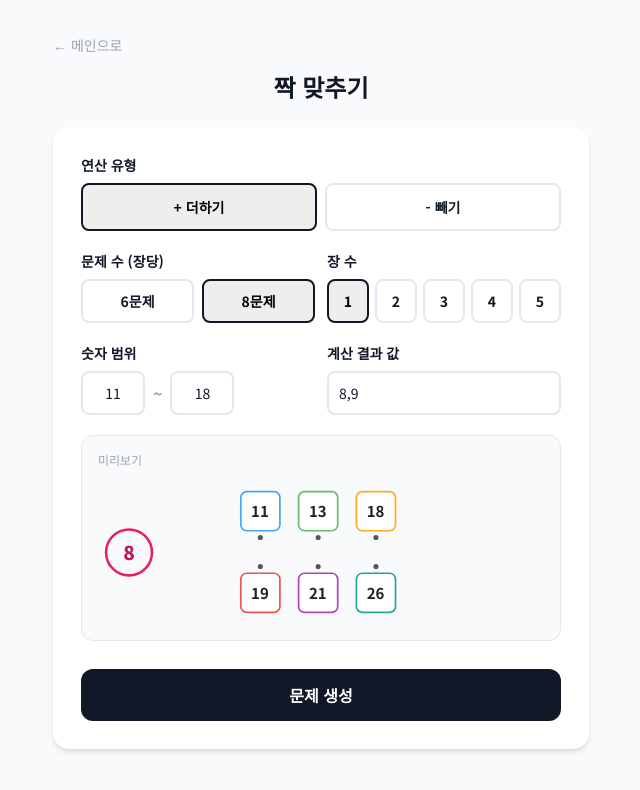
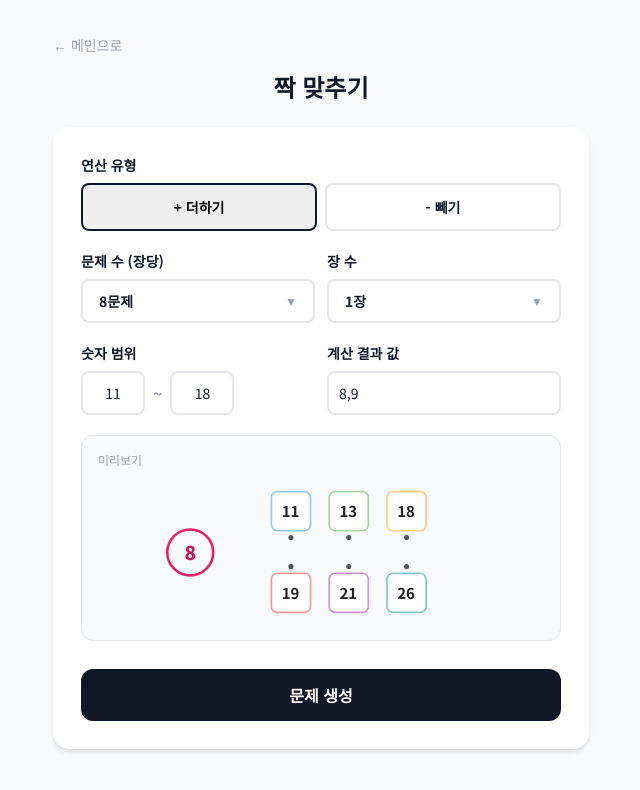
Before and after one commit to neozzzzz/mathlab, a Next.js app: page /match in a window 1280 px wide. Shown: the top 790 px of the page, without its empty margins (319-959 px from the left). Built offline with nearby package versions, Linux system fonts and the light colour scheme.

Commit message:
before codex full fix

```diff
--- a/src/app/match/page.tsx
+++ b/src/app/match/page.tsx
@@ -1,8 +1,51 @@
 "use client";
 
-import { useState } from "react";
+import { useState, useRef, useEffect } from "react";
 import { useRouter } from "next/navigation";
 import Link from "next/link";
+
+function Dropdown({ value, options, onChange }: { value: number; options: { value: number; label: string }[]; onChange: (v: number) => void }) {
+  const [open, setOpen] = useState(false);
+  const ref = useRef<HTMLDivElement>(null);
+  const selected = options.find(o => o.value === value);
+
+  useEffect(() => {
+    const handler = (e: MouseEvent) => {
+      if (ref.current && !ref.current.contains(e.target as Node)) setOpen(false);
+    };
+    document.addEventListener("mousedown", handler);
+    return () => document.removeEventListener("mousedown", handler);
+  }, []);
+
+  return (
+    <div ref={ref} className="relative">
+      <button
+        onClick={() => setOpen(!open)}
+        className="w-full flex items-center justify-between py-2.5 px-4 border-2 border-gray-200 rounded-lg font-bold text-sm bg-white cursor-pointer focus:outline-none focus:border-gray-900 transition-colors"
+      >
+        <span>{selected?.label}</span>
+        <span className={`text-gray-400 text-xs transition-transform ${open ? "rotate-180" : ""}`}>▼</span>
+      </button>
+      {open && (
+        <div className="absolute z-50 top-full left-0 right-0 mt-1 bg-white border-2 border-gray-200 rounded-lg shadow-lg overflow-hidden">
+          {options.map((o) => (
+            <div
+              key={o.value}
+              onClick={() => { onChange(o.value); setOpen(false); }}
+              className={`py-2.5 px-4 text-sm font-bold cursor-pointer transition-colors ${
+                value === o.value
+                  ? "bg-gray-900 text-white"
+                  : "hover:bg-gray-100 text-gray-700"
+              }`}
+            >
+              {o.label}
+            </div>
+          ))}
+        </div>
+      )}
+    </div>
+  );
+}
 import { encodeParams, type GeneratorParams } from "@/lib/generator";
 
 export default function Home() {
@@ -86,39 +129,19 @@ export default function Home() {
         <div className="flex gap-3 mb-5">
           <div className="flex-1">
             <label className="block font-bold text-sm mb-2">문제 수 (장당)</label>
-            <div className="flex gap-2">
-              {[6, 8].map((n) => (
-                <button
-                  key={n}
-                  onClick={() => setCount(n)}
-                  className={`flex-1 py-2.5 border-2 rounded-lg font-bold text-sm cursor-pointer transition-all ${
-                    count === n
-                      ? "border-gray-900 bg-[#ddd]/50 text-black"
-                      : "border-gray-200 bg-white hover:border-gray-400"
-                  }`}
-                >
-                  {n}문제
-                </button>
-              ))}
-            </div>
+            <Dropdown
+              value={count}
+              options={[6, 8].map(n => ({ value: n, label: `${n}문제` }))}
+              onChange={setCount}
+            />
           </div>
           <div className="flex-1">
             <label className="block font-bold text-sm mb-2">장 수</label>
-            <div className="flex gap-1.5">
-              {[1, 2, 3, 4, 5].map((n) => (
-                <button
-                  key={n}
-                  onClick={() => setSheets(n)}
-                  className={`flex-1 py-2.5 border-2 rounded-lg font-bold text-sm cursor-pointer transition-all ${
-                    sheets === n
-                      ? "border-gray-900 bg-[#ddd]/50 text-black"
-                      : "border-gray-200 bg-white hover:border-gray-400"
-                  }`}
-                >
-                  {n}
-                </button>
-              ))}
-            </div>
+            <Dropdown
+              value={sheets}
+              options={[1, 2, 3, 4, 5].map(n => ({ value: n, label: `${n}장` }))}
+              onChange={setSheets}
+            />
           </div>
         </div>
 
@@ -164,14 +187,14 @@ export default function Home() {
           <div className="mb-5 p-4 bg-gray-50 rounded-xl border border-gray-200">
             <p className="text-xs text-gray-400 mb-3">미리보기</p>
             <div className="flex items-center gap-[6px]" style={{ transform: "scale(0.85)", transformOrigin: "left center" }}>
-              <div style={{ width: 57, height: 57, minWidth: 57, marginLeft: 8, borderRadius: "50%", border: "3px solid #e91e63", display: "flex", alignItems: "center", justifyContent: "center", fontSize: "1.4rem", fontWeight: 900, color: "#c2185b" }}>
+              <div style={{ width: 57, height: 57, minWidth: 57, marginLeft: 80, borderRadius: "50%", border: "3px solid #e91e63", display: "flex", alignItems: "center", justifyContent: "center", fontSize: "1.4rem", fontWeight: 900, color: "#c2185b" }}>
                 {(operands.split(",").map(n => parseInt(n.trim())).filter(n => !isNaN(n))[0]) || "?"}
               </div>
               <div className="flex-1 flex flex-col">
                 <div className="flex justify-center" style={{ gap: 20 }}>
                   {(() => {
                     const tops = rangeMin > 0 && rangeMax > 0 ? [rangeMin, rangeMin + 2, rangeMax] : [11, 13, 18];
-                    const borders = ["#42a5f5", "#66bb6a", "#ffa726"];
+                    const borders = ["#90caf9", "#a5d6a7", "#ffcc80"];
                     return tops.map((n, j) => (
                       <div key={j} className="flex flex-col items-center">
                         <div style={{ width: 48, height: 48, display: "flex", alignItems: "center", justifyContent: "center", borderRadius: 8, fontSize: "1.1rem", fontWeight: 700, border: `2px solid ${borders[j]}`, color: "#222", background: "#fff" }}>{n}</div>
@@ -187,7 +210,7 @@ export default function Home() {
                     const tops = rangeMin > 0 && rangeMax > 0 ? [rangeMin, rangeMin + 2, rangeMax] : [11, 13, 18];
                     const hasAll = type && op !== undefined;
                     const results = hasAll ? tops.map(n => type === "sub" ? n - op : n + op) : null;
-                    const borders = ["#ef5350", "#ab47bc", "#26a69a"];
+                    const borders = ["#ef9a9a", "#ce93d8", "#80cbc4"];
                     return [0, 1, 2].map((j) => (
                       <div key={j} className="flex flex-col items-center">
                         <div style={{ width: 6, height: 6, borderRadius: "50%", background: "#555", margin: "4px 0" }} />
--- a/src/app/preview/page.tsx
+++ b/src/app/preview/page.tsx
@@ -1,21 +1,21 @@
 "use client";
 
 import { useSearchParams } from "next/navigation";
-import { Suspense, useMemo, useState } from "react";
+import { Suspense, useEffect, useState } from "react";
 import { decodeParams, generateAllSheets, type Problem } from "@/lib/generator";
 import { saveWorksheet } from "@/lib/supabase";
 import { Printer, Share2, Copy, Check } from "lucide-react";
 import Link from "next/link";
 
 const TOP_COLORS = [
-  { border: "#42a5f5", label: "blue" },
-  { border: "#66bb6a", label: "green" },
-  { border: "#ffa726", label: "orange" },
+  { border: "#90caf9", label: "blue" },
+  { border: "#a5d6a7", label: "green" },
+  { border: "#ffcc80", label: "orange" },
 ];
 const BOT_COLORS = [
-  { border: "#ef5350", label: "red" },
-  { border: "#ab47bc", label: "purple" },
-  { border: "#26a69a", label: "teal" },
+  { border: "#ef9a9a", label: "red" },
+  { border: "#ce93d8", label: "purple" },
+  { border: "#80cbc4", label: "teal" },
 ];
 
 function ProblemCard({ problem, index }: { problem: Problem; index: number }) {
@@ -166,6 +166,7 @@ function Sheet({
     type === "sub"
       ? "⭕의 수를 빼어서 나온 결과를 선으로 이어 보세요."
       : "⭕의 수를 더해서 나온 결과를 선으로 이어 보세요.";
+  const rowCount = Math.ceil(problems.length / 2);
 
   return (
     <div className="sheet bg-white mx-auto" style={{ width: "210mm", minHeight: "297mm", boxSizing: "border-box", padding: "10mm 12mm" }}>
@@ -202,11 +203,19 @@ function Sheet({
 
       {/* 문제 그리드 */}
       <div
-        className="grid grid-cols-2 max-[600px]:grid-cols-1"
-        style={{ gap: "16px 12px" }}
+        className="grid grid-cols-2"
+        style={{
+          height: "243mm",
+          gap: "16px 12px",
+          gridTemplateRows: `repeat(${rowCount}, minmax(0, 1fr))`,
+        }}
       >
         {problems.map((p, i) => (
-          <ProblemCard key={i} problem={p} index={i} />
+          <div key={i} className="h-full flex items-center">
+            <div className="w-full">
+              <ProblemCard problem={p} index={i} />
+            </div>
+          </div>
         ))}
       </div>
     </div>
@@ -220,10 +229,12 @@ function PreviewContent() {
   const [saving, setSaving] = useState(false);
   const [copied, setCopied] = useState(false);
 
-  const allSheets = useMemo(() => {
-    if (!params) return [];
-    return generateAllSheets(params);
-  }, [searchParams.toString()]); // eslint-disable-line react-hooks/exhaustive-deps
+  const [allSheets, setAllSheets] = useState<Problem[][]>([]);
+
+  useEffect(() => {
+    if (!params || allSheets.length > 0) return;
+    setAllSheets(generateAllSheets(params));
+  }, [params]); // eslint-disable-line react-hooks/exhaustive-deps
 
   if (!params) {
     return (
```
